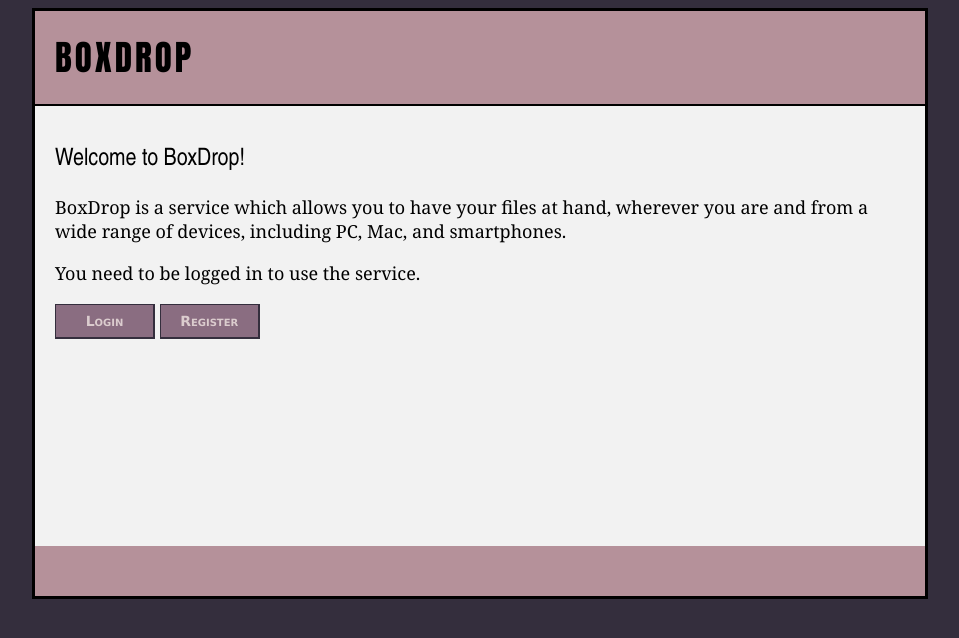
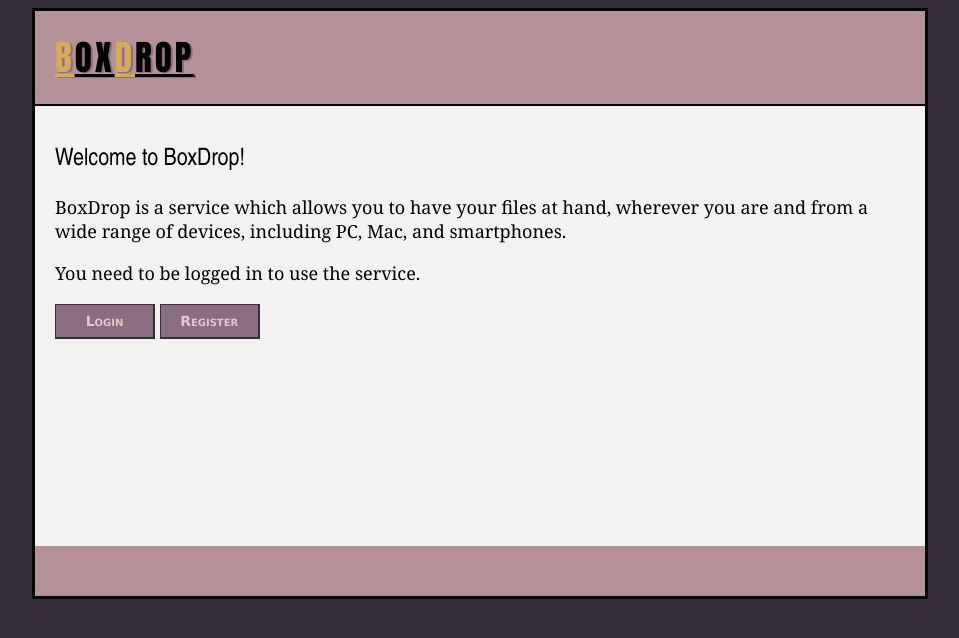
Before and after one commit to mrotaru/boxdrop, a PHP site: page / in a window 1280 px wide. Shown: the top 638 px of the page, without its empty margins (160-1119 px from the left). Run offline with PHP 8.4, Linux system fonts and the light colour scheme.

Commit message:
make logo a link

```diff
--- a/index.html
+++ b/index.html
@@ -11,7 +11,10 @@
 <body>
     <div id="container">
         <div id="header">
-            <h1>BoxDrop</h1>
+            <div id="logo">
+                <h1><span class='h1-initial'>B</span>ox<span class='h1-initial'>D</span>rop</h1>
+                <a href="index.html"><span id="make-div-link"></span></a>
+            </div>
         </div>
 
         <div id="content-no-margin">
--- a/style.css
+++ b/style.css
@@ -9,7 +9,6 @@ body
 #header
 {
     background-color: #B5919A;
-    padding: 20px;
     border-bottom: 2px solid black;
 }
 
@@ -19,6 +18,31 @@ body
     font: 35px Impact;
     letter-spacing: 3px;
     text-transform: uppercase;
+    text-shadow: 2px 1px #8A6D81;
+    text-decoration: underline;
+}
+
+.h1-initial
+{
+    color: #D6AA5C;
+    text-decoration: underline;
+}
+
+#logo
+{
+    position: relative;
+    padding: 20px;
+    width: 150px;
+}
+
+#make-div-link
+{
+    position: absolute;
+    width: 100%;
+    height:100%;
+    top: 0;
+    left: 0;
+    z-index: 1
 }
 
 #footer
```
